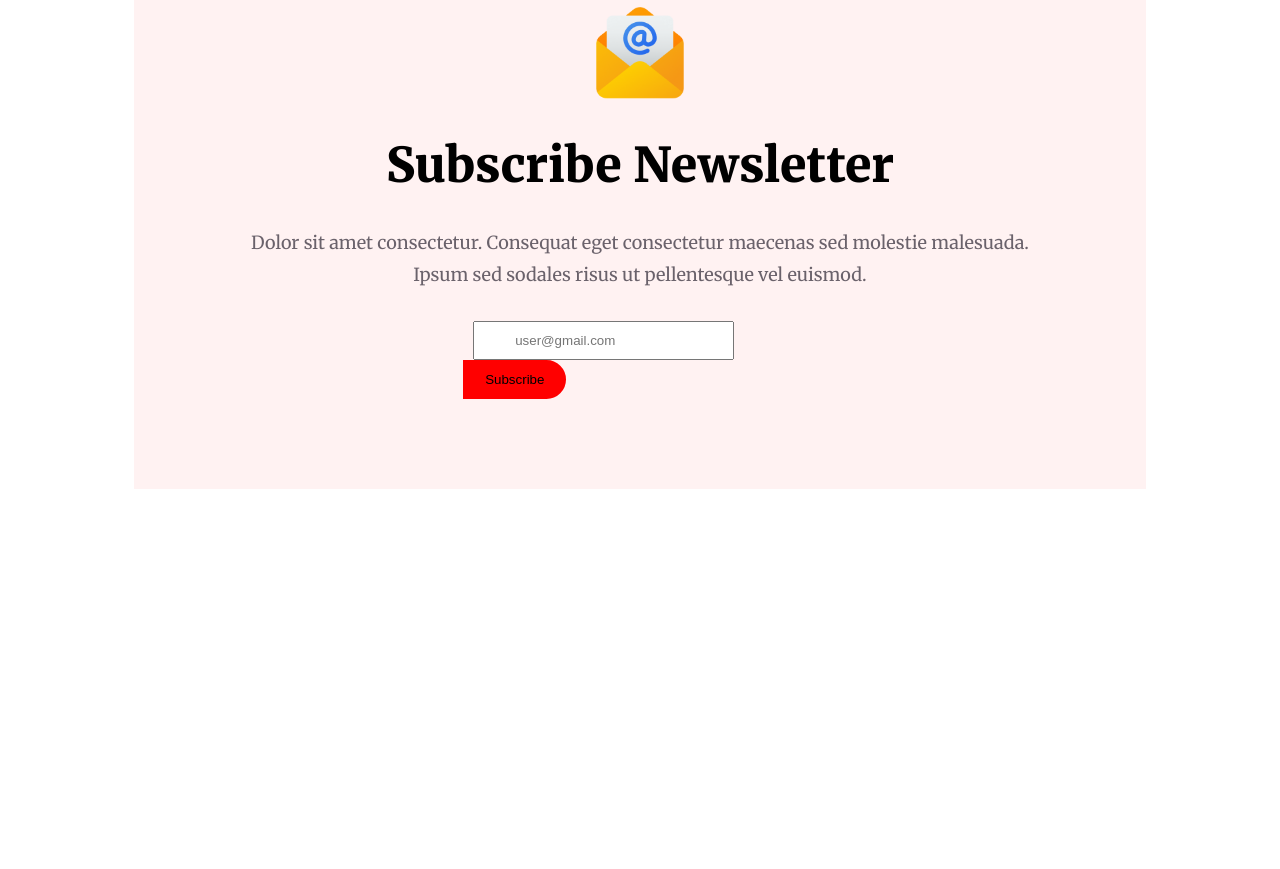
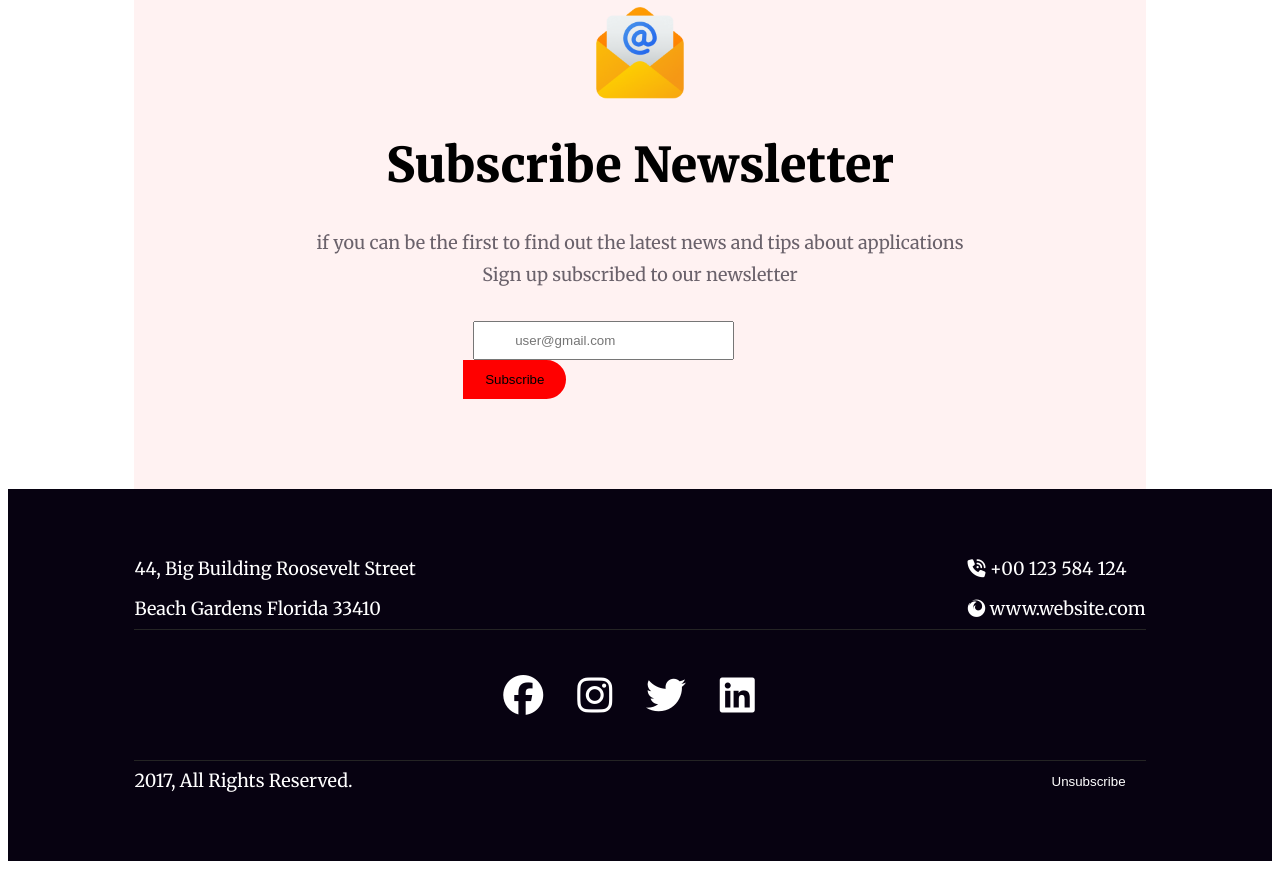
Before and after one commit to tnayem/new-year, a plain HTML site: page index.html in a window 1280 px wide. Shown: the part 5115-5984 px from the top of the page. Before the commit the page ends 5612 px from the top, so only its background shows below. Drawn offline with Linux system fonts and the light colour scheme.

Commit message:
footer section compleate

```diff
--- a/css/style.css
+++ b/css/style.css
@@ -311,10 +311,11 @@ body {
 
 /* Portfolio section end */
 /* subscribe section start */
-.my-subscribe{
+.my-subscribe {
     background: rgba(255, 0, 0, 0.05);
     padding: 90px 0;
 }
+
 .subscribe-img {
     width: 100px;
     height: 100px;
@@ -331,7 +332,8 @@ body {
     font-weight: 900;
     text-align: center;
 }
-.subscribe p{
+
+.subscribe p {
     font-size: 18px;
     font-weight: 400;
     color: rgba(7, 2, 17, 0.60);
@@ -339,19 +341,69 @@ body {
     margin: 0;
     line-height: 32px;
 }
-.input-section{
+
+.input-section {
     width: 33%;
     margin: auto;
     padding-top: 30px;
 
 }
-.user-input{
+
+.user-input {
     padding: 10px 40px;
 }
-.submit-btn{
-    border:2px solid red;
+
+.submit-btn {
+    border: 2px solid red;
     padding: 10px 20px;
     margin-left: -10px;
     border-radius: 0px 20px 20px 0px;
 }
+
 /* subscribe section end */
+/* footer section start */
+footer {
+    background: #070211;
+    color: #ffffff;
+    padding: 60px 0;
+}
+
+footer p {
+    color: #FFF;
+    font-size: 18px;
+    font-weight: 500;
+    line-height: 40px;
+    margin: 0;
+}
+
+.footer-top {
+    display: flex;
+    justify-content: space-between;
+    border-bottom: 1px solid rgb(36, 36, 36);
+}
+
+.footer-middle {
+    width: 30%;
+    margin: auto;
+    padding: 30px;
+}
+
+.footer-middle i {
+    font-size: 40px;
+    padding: 15px;
+}
+
+.footer-bottom {
+    display: flex;
+    justify-content: space-between;
+    border-top: 1px solid rgb(36, 36, 36);
+}
+
+.footer-bottom button {
+    padding: 0 20px;
+    background: #070211;
+    color: #ffffff;
+    border: none;
+}
+
+/* footer section end */
--- a/index.html
+++ b/index.html
@@ -9,6 +9,8 @@
     <link rel="preconnect" href="https://fonts.gstatic.com" crossorigin>
     <link href="https://fonts.googleapis.com/css2?family=Merriweather:wght@300;400;700;900&display=swap"
         rel="stylesheet">
+    <!-- link font awesome -->
+    <link rel="stylesheet" href="https://cdnjs.cloudflare.com/ajax/libs/font-awesome/6.5.1/css/all.min.css">
     <link rel="stylesheet" href="css/style.css">
     <title>Happy New Year</title>
 </head>
@@ -67,7 +69,8 @@
                 <div class="best-offer-details">
                     <h5 class="text-red">NEW BEST OFFER</h5>
                     <h2>Coming Soon</h2>
-                    <p>Dolor sit amet consectetur. Consequat eget consectetur maecenas sed molestie malesuada. Ipsum sed sodales risus ut pellentesque vel euismod. </p>
+                    <p>Dolor sit amet consectetur. Consequat eget consectetur maecenas sed molestie malesuada. Ipsum sed
+                        sodales risus ut pellentesque vel euismod. </p>
                 </div>
                 <div class="best-offer-img">
                     <img src="/img/Ellipse-1.png" alt="">
@@ -88,7 +91,8 @@
                 <h5>WHAT IS FUNCTIONAL</h5>
                 <h1><span class="text-red">Holidays</span> Sale 50%</h1>
                 <p>Dolor sit amet consectetur. Consequat eget consectetur maecenas sed </p>
-                <p>molestie malesuada. Ipsum sed sodales risus ut pellentesque vel euismod. Eleifend nunc purus quam id </p>
+                <p>molestie malesuada. Ipsum sed sodales risus ut pellentesque vel euismod. Eleifend nunc purus quam id
+                </p>
                 <p>fermentum amet amet sit consectetur.</p>
             </div>
             <div class="holidays-middle">
@@ -142,8 +146,8 @@
                     <img src="/img/group61.png" alt="">
                 </div>
                 <h1>Subscribe Newsletter</h1>
-                <p>Dolor sit amet consectetur. Consequat eget consectetur maecenas sed molestie malesuada.</p>
-                <p>Ipsum sed sodales risus ut pellentesque vel euismod.</p>
+                <p>if you can be the first to find out the latest news and tips about applications</p>
+                <p>Sign up subscribed to our newsletter</p>
             </div>
             <div class="input-section">
                 <input class="user-input" type="email" name="" id="" placeholder="user@gmail.com">
@@ -156,7 +160,28 @@
     </main>
     <!-- main section end -->
     <footer>
-
+        <div class="container">
+            <div class="footer-top">
+                <div class="footer-top-left">
+                    <p>44, Big Building Roosevelt Street</p>
+                    <p>Beach Gardens Florida 33410</p>
+                </div>
+                <div class="footer-top-right">
+                    <p><i class="fa-solid fa-phone-volume"></i> +00 123 584 124</p>
+                    <p><i class="fa-brands fa-firefox"></i> www.website.com</p>
+                </div>
+            </div>
+            <div class="footer-middle">
+                <i class="fa-brands fa-facebook"></i>
+                <i class="fa-brands fa-instagram"></i>
+                <i class="fa-brands fa-twitter"></i>
+                <i class="fa-brands fa-linkedin"></i>
+            </div>
+            <div class="footer-bottom">
+                <p>2017, All Rights Reserved.</p>
+                <button>Unsubscribe</button>
+            </div>
+        </div>
     </footer>
 </body>
 
```
